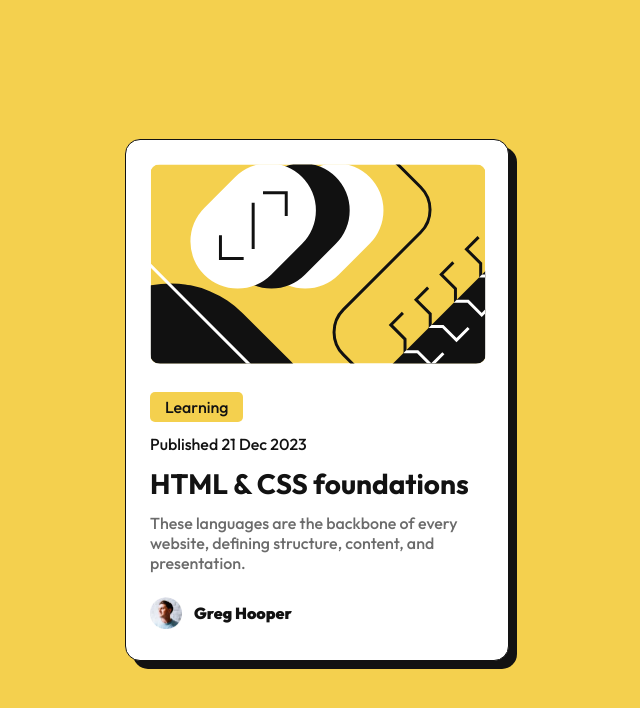
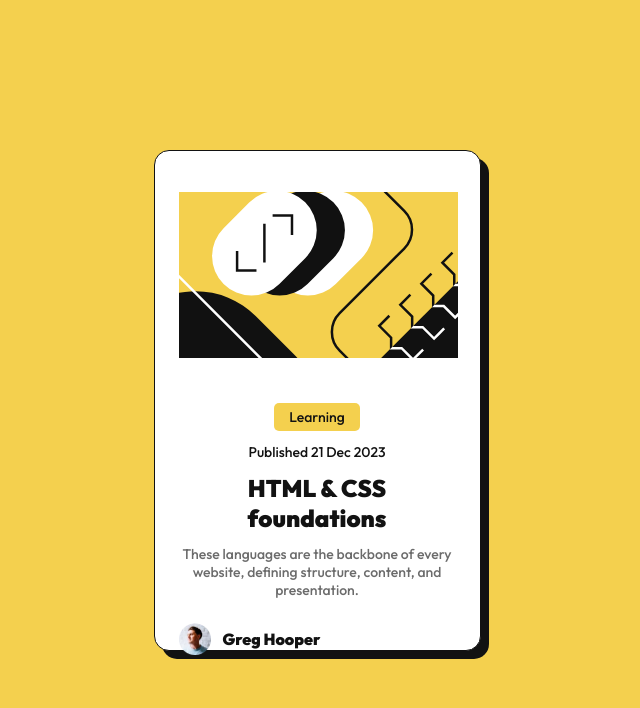
Before and after one commit to ingrid-solique/blog-preview-card-main, a plain HTML site: page index.html in a window 1280 px wide. Shown: the whole page, without its empty margins (323-963 px from the left). Drawn offline with Linux system fonts and the light colour scheme.

Commit message:
CSS adjustments

```diff
--- a/style.css
+++ b/style.css
@@ -45,19 +45,20 @@ body{
 
 .content{
     margin: 0 24px;
-    text-align: left;
+    text-align: inline-start;
 }
 
 .content p{
-    text-align: left;
+    text-align: inline-start;
     font-size: 16px;
     font-weight: 500;
 }
 
 .content h1{
-    text-align: left;
-    font-size: 28px;
+    text-align: inline-start;
+    font-size: 24px;
     font-weight: bold;
+    font-weight: 900;
 }
 
 .content h1:hover{
@@ -106,7 +107,7 @@ body{
 }
 
 
-@media only screen and (max-width: 600px){
+@media only screen and (min-width: 600px){
   .container{
     width: 327px;
     height: 501px;
```
